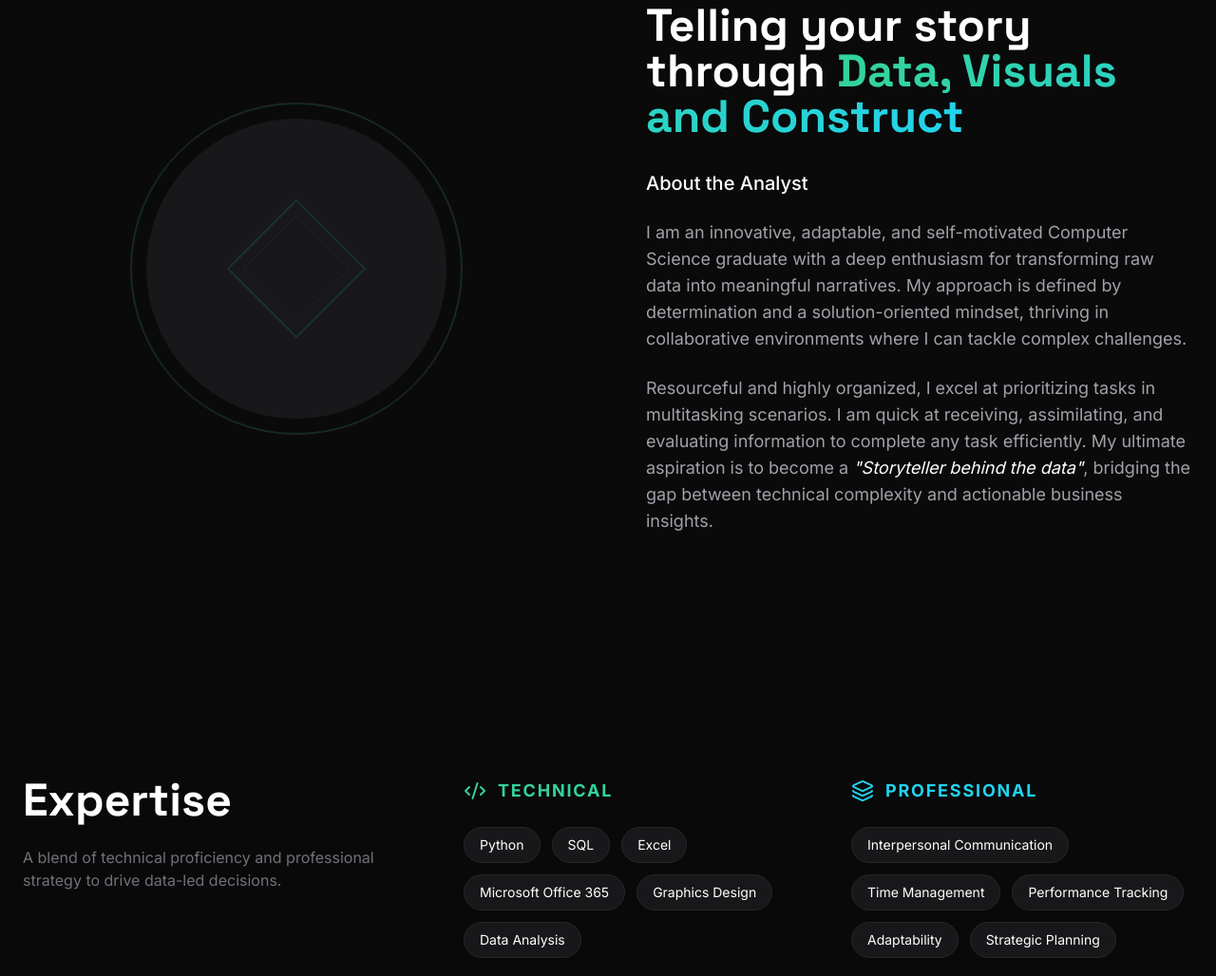
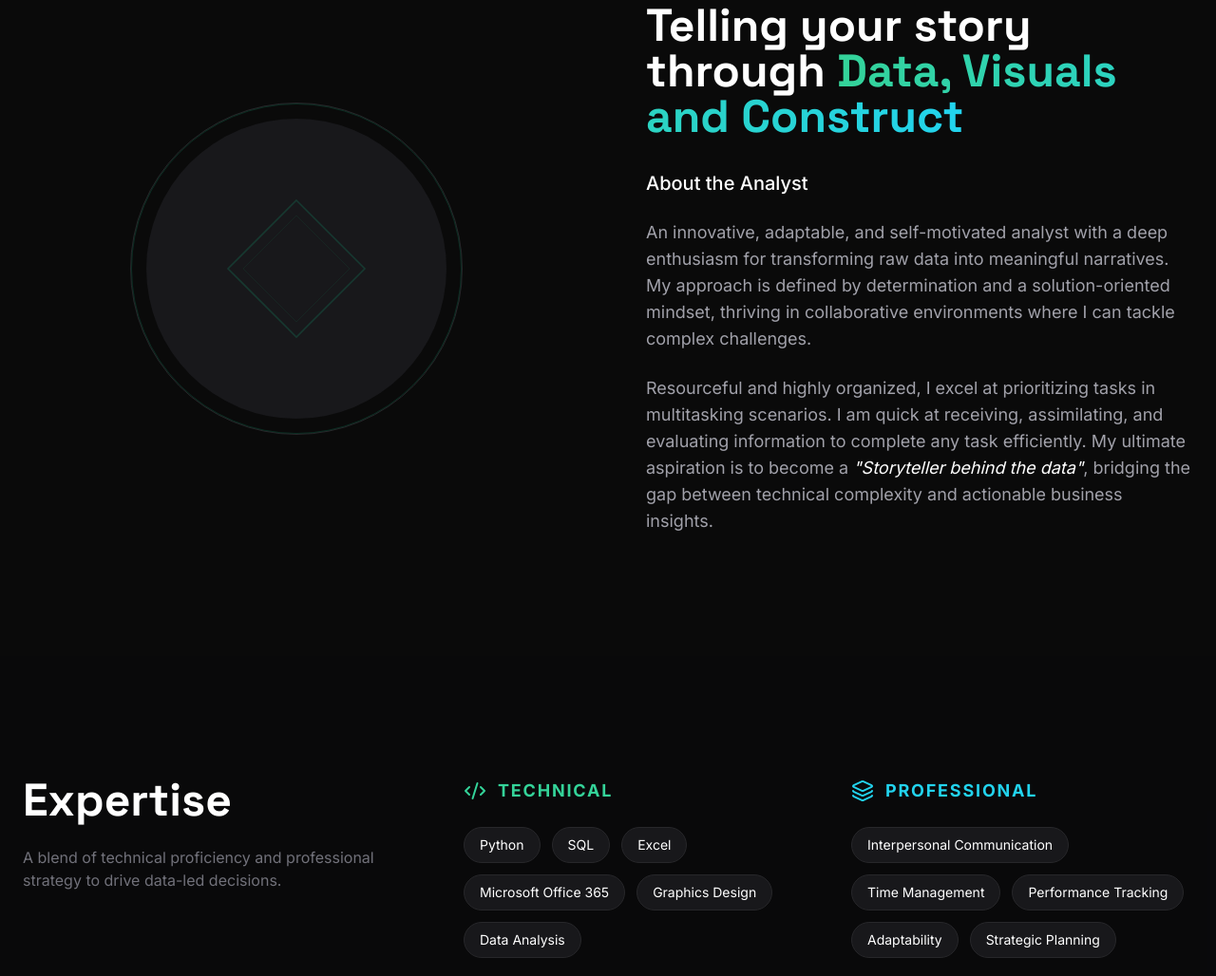
Before and after one commit to Alphys-io/portfolio, a website: page index.html in a window 1280 px wide. Shown: the part 925-1953 px from the top of the page at 95% size. Drawn offline with nearby package versions, Linux system fonts and the light colour scheme.

Commit message:
Update index.html

```diff
--- a/index.html
+++ b/index.html
@@ -194,7 +194,7 @@
                 <div class="space-y-4 sm:space-y-6 text-zinc-400 text-base sm:text-lg leading-relaxed">
                     <h3 class="text-white font-medium text-lg sm:text-xl">About the Analyst</h3>
                     <p>
-                        I am an innovative, adaptable, and self-motivated Computer Science graduate with a deep enthusiasm for transforming raw data into meaningful narratives. My approach is defined by determination and a solution-oriented mindset, thriving in collaborative environments where I can tackle complex challenges.
+                        An innovative, adaptable, and self-motivated analyst with a deep enthusiasm for transforming raw data into meaningful narratives. My approach is defined by determination and a solution-oriented mindset, thriving in collaborative environments where I can tackle complex challenges.
                     </p>
                     <p>
                         Resourceful and highly organized, I excel at prioritizing tasks in multitasking scenarios. I am quick at receiving, assimilating, and evaluating information to complete any task efficiently. My ultimate aspiration is to become a <span class="text-white italic">"Storyteller behind the data"</span>, bridging the gap between technical complexity and actionable business insights.
```
